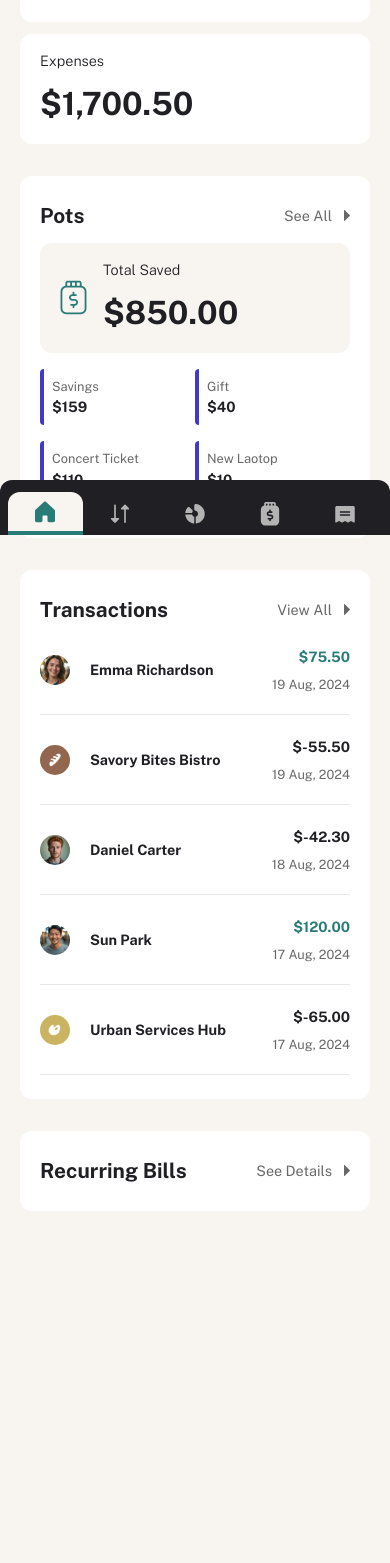
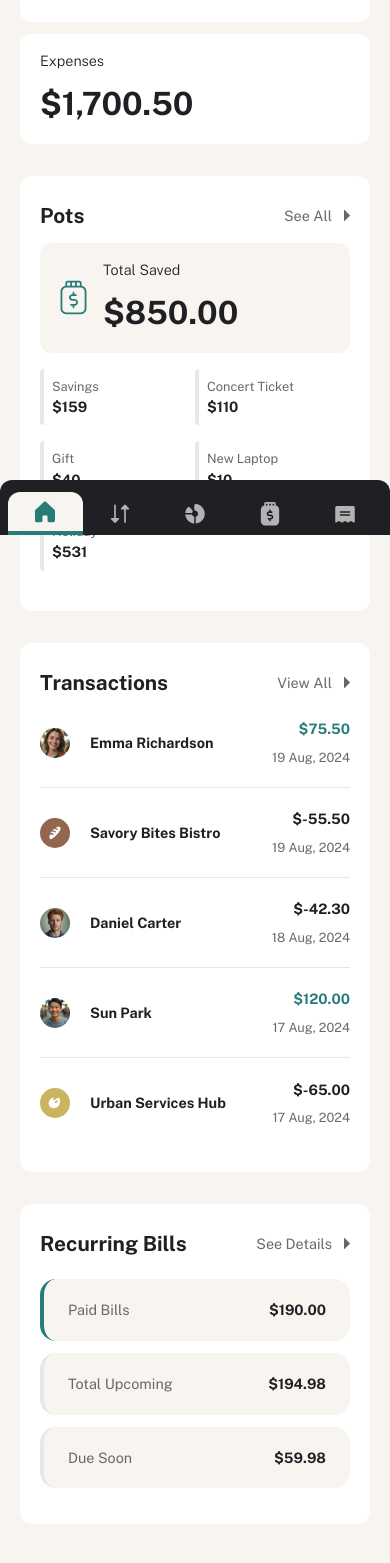
Before and after one commit to salmafadlabdulrahman/Personal-Finance-App, a Next.js app: page / in a window 390 px wide. Shown: the part 309-1872 px from the top of the page. Before the commit the page ends 1540 px from the top, so only its background shows below. Built offline with nearby package versions, Linux system fonts and the light colour scheme.

Commit message:
build the recurring bills card

```diff
--- a/app/components/PotsCard.tsx
+++ b/app/components/PotsCard.tsx
@@ -1,12 +1,6 @@
 import Card from "./Card";
 import CardHeader from "./CardHeader";
-
-const pots = [
-  { category: "Savings", amount: 159 },
-  { category: "Gift", amount: 40 },
-  { category: "Concert Ticket", amount: 110 },
-  { category: "New Laotop", amount: 10 },
-];
+import data from "../../data.json";
 
 const PotsCard = () => {
   return (
@@ -25,15 +19,13 @@
         </div>
 
         <div className="flex items-center flex-wrap mt-4">
-          {pots.map((pot, i) => (
+          {data.pots.map((pot, i) => (
             <div
               key={i}
-              className="w-[50%] mb-4 p-2 md:px-2 md:p-0  border-l-4 border-indigo-700 rounded-l"
+              className={`w-[50%] mb-4 p-2 md:px-2 md:p-0 border-l-4 border-[${pot.theme}] rounded-l`} //${pot.theme}
             >
-              <p className="text-grey500 text-[.8em]">{pot.category}</p>
-              <p className="text-grey900 font-bold text-[.9em]">
-                ${pot.amount}
-              </p>
+              <p className="text-grey500 text-[.8em]">{pot.name}</p>
+              <p className="text-grey900 font-bold text-[.9em]">${pot.total}</p>
             </div>
           ))}
         </div>
--- a/app/components/RecurringBillsCard.tsx
+++ b/app/components/RecurringBillsCard.tsx
@@ -1,9 +1,32 @@
 import CardHeader from "./CardHeader";
+
+const bills = [
+  { billType: "Paid Bills", amount: 190, theme: "green" },
+  { billType: "Total Upcoming", amount: 194.98, theme: "yellow" },
+  { billType: "Due Soon", amount: 59.98, theme: "cyan" },
+];
 
 const RecurringBillsCard = () => {
   return (
-    <div className="card-style">
+    <div className="card-style mb-[5em]">
       <CardHeader title="Recurring Bills" detailsLink="See Details" />
+      <div className="mt-5">
+        {bills.map((bill, i) => (
+          <div
+            key={i}
+            className={`flex-row bg-beige-100 py-5 px-6 text-[.9em] rounded-2xl mb-3 border-l-4 border-${bill.theme}`} //${bill.theme}
+          >
+            <p className="text-grey500">{bill.billType}</p>
+            <span className="font-bold ">
+              $
+              {bill.amount.toLocaleString("en-US", {
+                minimumFractionDigits: 2,
+                maximumFractionDigits: 2,
+              })}
+            </span>
+          </div>
+        ))}
+      </div>
     </div>
   );
 };
--- a/app/components/TransactionsCard.tsx
+++ b/app/components/TransactionsCard.tsx
@@ -28,7 +28,11 @@
         {transactionsData.map((transaction, i) => (
           <div
             key={i}
-            className="flex items-center justify-between h-[90px] border-b-[1px] border-gray-200"
+            className={`flex items-center justify-between h-[90px] ${
+              i !== transactionsData.length - 1
+                ? "border-b-[1px] border-gray-200"
+                : ""
+            }`}
           >
             <div className="flex items-center gap-5 ">
               <Image
--- a/app/page.tsx
+++ b/app/page.tsx
@@ -8,7 +8,7 @@
     <div>
       <div className="p-5 md:p-9 ">
         <Overview />
-        <div className="lg:flex items-center gap-3">
+        <div className="lg:flex items-center gap-5">
           <div>
             <PotsCard />
             <TransactionsCard />
```
Also changed, not shown: data.json (+53 -53 lines).
